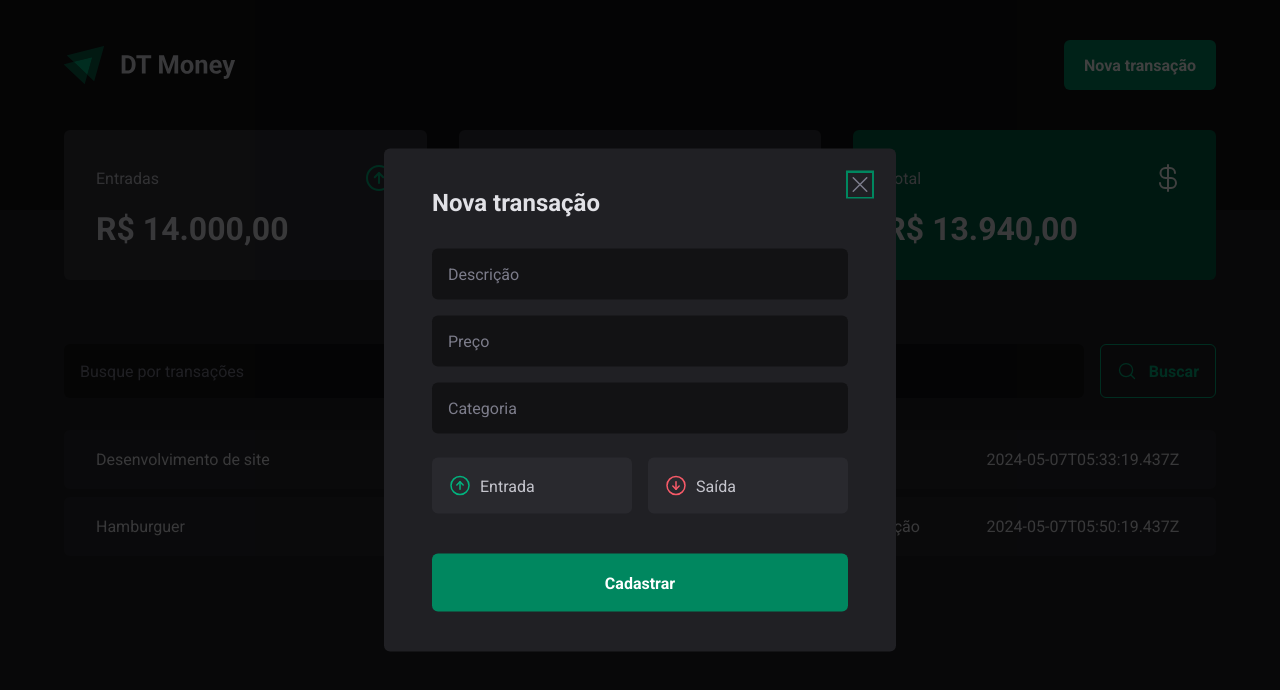
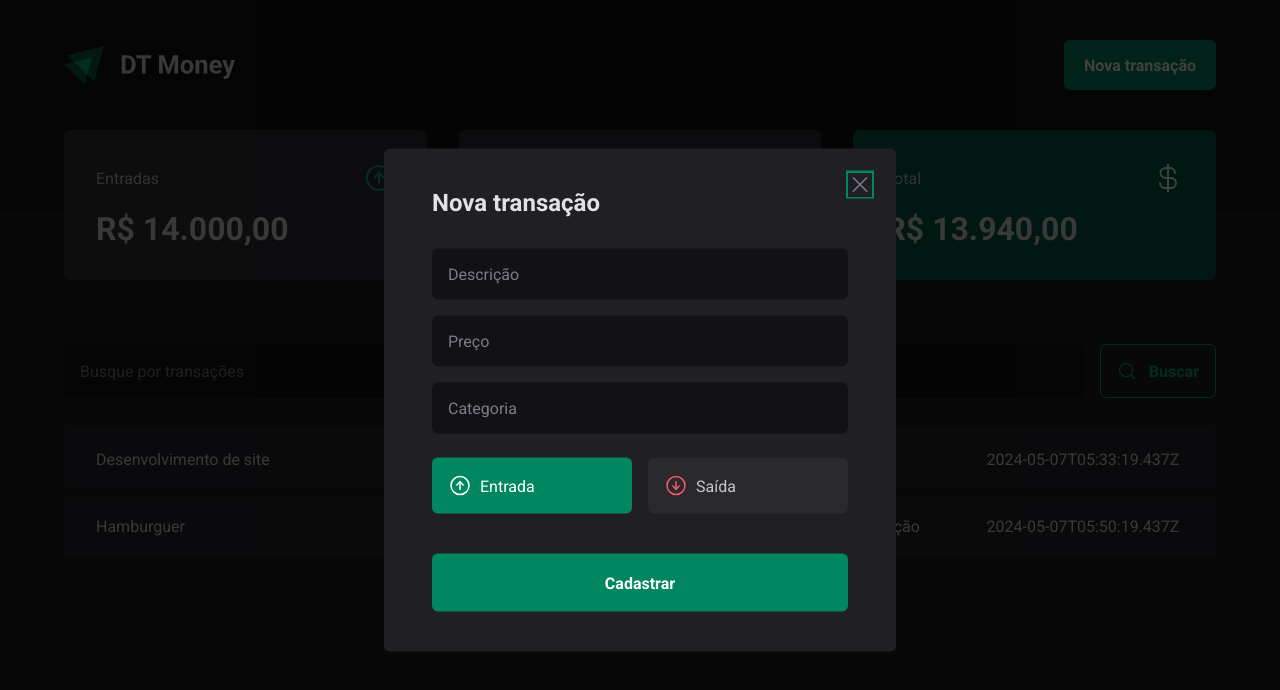
Before and after one commit to NatalyeCavalieri/dt-money, a React (Vite) app: page / in a window 1280 px wide. Both pictures are taken after a click on the button "Nova transação". Shown: the top 690 px of the page. Built offline with nearby package versions, Linux system fonts and the light colour scheme; data requests are answered from the project's data file.

Commit message:
controlled components

```diff
--- a/src/components/NewTransactionsModal/index.tsx
+++ b/src/components/NewTransactionsModal/index.tsx
@@ -7,27 +7,35 @@ import {
   TransactionTypeButton,
 } from "./styles";
 import { X, ArrowCircleUp, ArrowCircleDown } from "phosphor-react";
-import * as z from 'zod'
-import { useForm, useFormContext } from "react-hook-form";
+import * as z from "zod";
+import { Controller, useForm, useFormContext } from "react-hook-form";
 import { zodResolver } from "@hookform/resolvers/zod";
 
 const newTransactionFormSchema = z.object({
   description: z.string(),
   price: z.number(),
   category: z.string(),
-  /*type: z.enum(['income', 'outcome']),*/
-})
+  type: z.enum(["income", "outcome"]),
+});
 
-type NewTransactionsFormInputs = z.infer<typeof newTransactionFormSchema>
+type NewTransactionsFormInputs = z.infer<typeof newTransactionFormSchema>;
 
 export function NewTransactionsModal() {
- const { register, handleSubmit, formState: {isSubmitting} } = useForm<NewTransactionsFormInputs>({
+  const {
+    register,
+    handleSubmit,
+    formState: { isSubmitting },
+    control,
+  } = useForm<NewTransactionsFormInputs>({
     resolver: zodResolver(newTransactionFormSchema),
- })
+    defaultValues:{
+      type: 'income'
+    }
+  });
 
- async function handleCreateNewTransaction(data: NewTransactionsFormInputs){
-  await new Promise(resolve => setTimeout(resolve, 2000))
-  console.log(data)
+  async function handleCreateNewTransaction(data: NewTransactionsFormInputs) {
+    await new Promise((resolve) => setTimeout(resolve, 2000));
+    console.log(data);
   }
   return (
     <Dialog.Portal>
@@ -42,22 +50,27 @@ export function NewTransactionsModal() {
             type="text"
             placeholder="Descrição"
             required
-          {...register('description')}
-
+            {...register("description")}
           />
           <input
             type="number"
             placeholder="Preço"
             required
-          {...register('price', {valueAsNumber: true})}
+            {...register("price", { valueAsNumber: true })}
           />
           <input
             type="text"
             placeholder="Categoria"
             required
-          {...register('category')}
+            {...register("category")}
           />
-          <TransactionType>
+          <Controller
+            control={control}
+            name="type"
+            render={({field}) => {
+              console.log(field);
+              return (
+                <TransactionType onValueChange={field.onChange} value={field.value}>
                   <TransactionTypeButton variant="income" value="income">
                     <ArrowCircleUp size={24} />
                     Entrada
@@ -67,9 +80,12 @@ export function NewTransactionsModal() {
                     Saída
                   </TransactionTypeButton>
                 </TransactionType>
-          <button
-          disabled={isSubmitting}
-          type="submit">Cadastrar</button>
+              );
+            }}
+          />
+          <button disabled={isSubmitting} type="submit">
+            Cadastrar
+          </button>
         </form>
       </Content>
     </Dialog.Portal>
```
Lines whose indentation alone changed are shown as unchanged.
